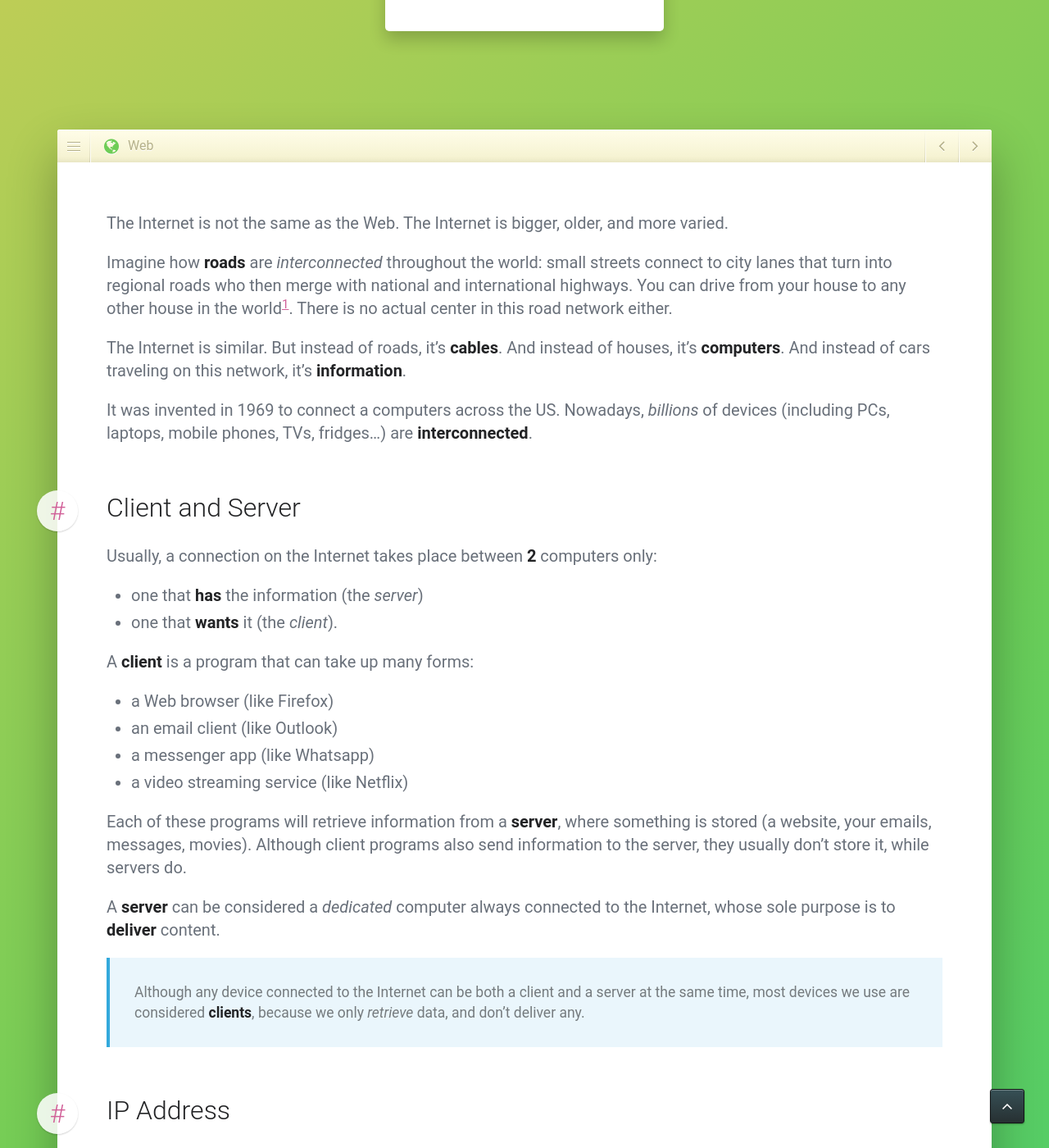
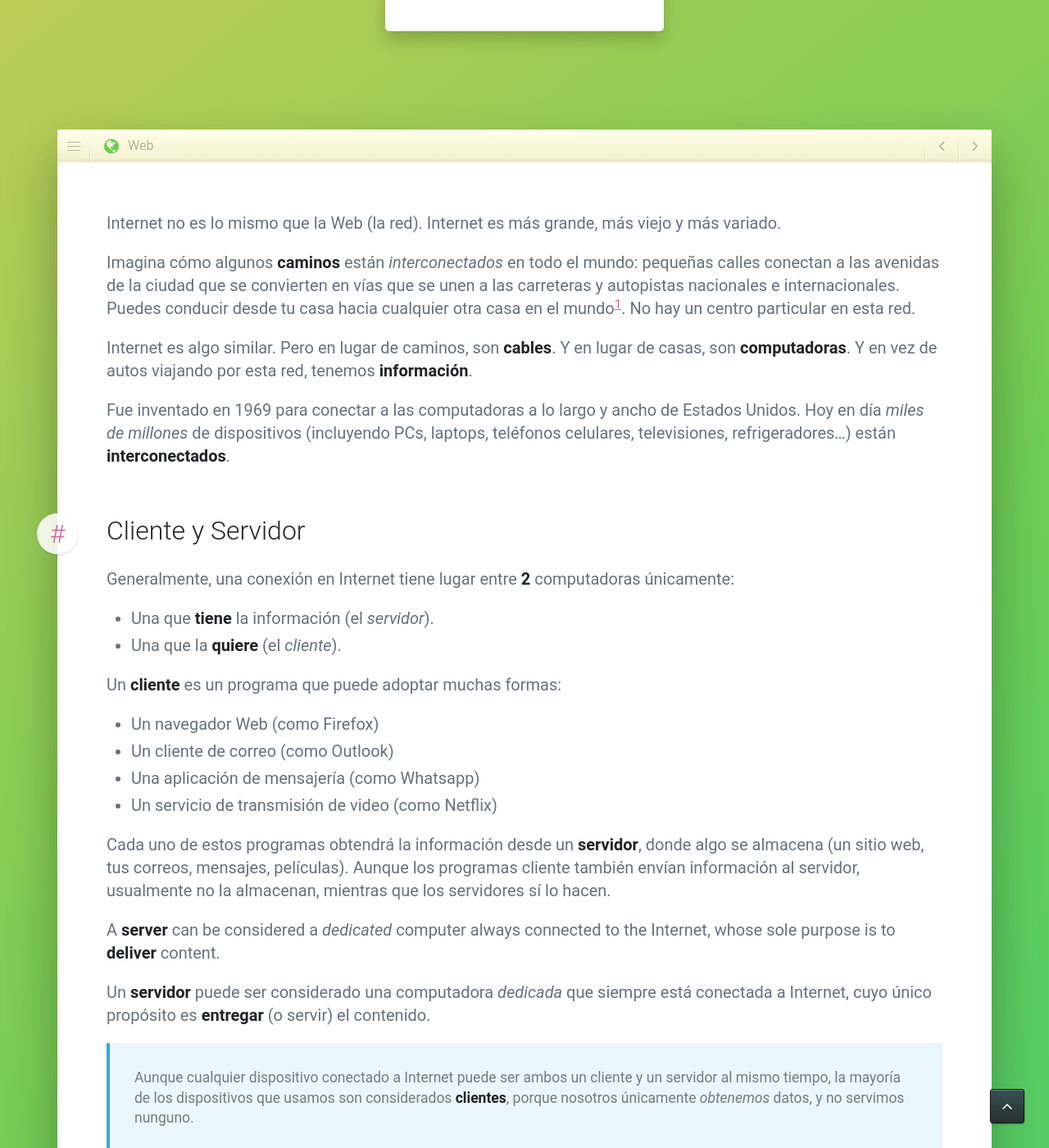
Before and after one commit to jgthms/marksheet, a Jekyll site: the page built from _posts/2015-01-02-internet.md, in a window 1280 px wide and 1400 px high, scrolled down 431 px. Shown: the whole window at 82% size. Built offline with Jekyll 4.4.1, drawn with Linux system fonts in a browser that asks for light colours; nearby versions of some CDN libraries; comment, search, counter and statistics services are not loaded; some of the changed text lies outside the part shown.

Commit message:
#1 Translating introduction, starting to translate the 'Internet' subject

```diff
--- a/_posts/2015-01-02-internet.md
+++ b/_posts/2015-01-02-internet.md
@@ -1,48 +1,51 @@
 ---
 layout: post
-title: "The <strong>Internet</strong>"
+title: "<strong>Internet</strong>"
 subtitle: "A giant <strong>network</strong> of computers"
+subtitle: "Una <strong>red</strong> gigante de computadoras"
 section: web
 ---
 
-The Internet is not the same as the Web. The Internet is bigger, older, and more varied.
+Internet no es lo mismo que la Web (la red). Internet es más grande, más viejo y más variado.
 
-Imagine how **roads** are _interconnected_ throughout the world: small streets connect to city lanes that turn into regional roads who then merge with national and international highways. You can drive from your house to any other house in the world[^1]. There is no actual center in this road network either.
+Imagina cómo algunos **caminos** están _interconectados_ en todo el mundo: pequeñas calles conectan a las avenidas de la ciudad que se convierten en vías que se unen a las carreteras y autopistas nacionales e internacionales. Puedes conducir desde tu casa hacia cualquier otra casa en el mundo[^1]. No hay un centro particular en esta red.
 
-The Internet is similar. But instead of roads, it's **cables**. And instead of houses, it's **computers**. And instead of cars traveling on this network, it's **information**.
+Internet es algo similar. Pero en lugar de caminos, son **cables**. Y en lugar de casas, son **computadoras**. Y en vez de autos viajando por esta red, tenemos **información**.
 
-It was invented in 1969 to connect a computers across the US. Nowadays, _billions_ of devices (including PCs, laptops, mobile phones, TVs, fridges...) are **interconnected**.
+Fue inventado en 1969 para conectar a las computadoras a lo largo y ancho de Estados Unidos. Hoy en día _miles de millones_ de dispositivos (incluyendo PCs, laptops, teléfonos celulares, televisiones, refrigeradores...) están **interconectados**.
 
-### Client and Server
+### Cliente y Servidor
 
-Usually, a connection on the Internet takes place between **2** computers only:
+Generalmente, una conexión en Internet tiene lugar entre **2** computadoras únicamente:
 
-* one that **has** the information (the _server_)
-* one that **wants** it (the _client_).
+* Una que **tiene** la información (el _servidor_).
+* Una que la **quiere** (el _cliente_).
 
-A **client** is a program that can take up many forms:
+Un **cliente** es un programa que puede adoptar muchas formas:
 
-* a Web browser (like Firefox)
-* an email client (like Outlook)
-* a messenger app (like Whatsapp)
-* a video streaming service (like Netflix)
+* Un navegador Web (como Firefox)
+* Un cliente de correo (como Outlook)
+* Una aplicación de mensajería (como Whatsapp)
+* Un servicio de transmisión de video (como Netflix)
 
-Each of these programs will retrieve information from a **server**, where something is stored (a website, your emails, messages, movies). Although client programs also send information to the server, they usually don't store it, while servers do.
+Cada uno de estos programas obtendrá la información desde un **servidor**, donde algo se almacena (un sitio web, tus correos, mensajes, películas). Aunque los programas cliente también envían información al servidor, usualmente no la almacenan, mientras que los servidores sí lo hacen.
 
 A **server** can be considered a _dedicated_ computer always connected to the Internet, whose sole purpose is to **deliver** content.
 
-Although any device connected to the Internet can be both a client and a server at the same time, most devices we use are considered **clients**, because we only _retrieve_ data, and don't deliver any.
+Un **servidor** puede ser considerado una computadora _dedicada_ que siempre está conectada a Internet, cuyo único propósito es **entregar** (o servir) el contenido.
+
+Aunque cualquier dispositivo conectado a Internet puede ser ambos un cliente y un servidor al mismo tiempo, la mayoría de los dispositivos que usamos son considerados **clientes**, porque nosotros únicamente _obtenemos_ datos, y no servimos nunguno.
 {: .info}
 
-### IP Address
+### Dirección IP
 
-Like every house has a specific and _unique_ postal address, each computer connected to the Internet is given an **IP address**, in order to be identified on the network.
+Al igual que toda casa tiene una dirección postal _única_ y específica, cada computadora conectada a Internet recibe una **dirección IP**, con el fin de poder ser identificada en la red.
 
-An IP address usually looks like a combination of 4 numbers: `91.198.174.192`.
+Una dirección IP normalmente aparece como una combinación de 4 números: `91.198.174.192`.
 
-### Domains
+### Dominios
 
-Although IP addresses are useful for computers to tell each other part thanks to their uniqueness, they are hard to read and remember for us humans.
+Aunque las direcciones IP son útiles para que las computadoras puedan reconocerse entre sí gracias a que son únicas, son difíciles de leer y de recordar para nosotros los humanos.
 
 That is why **domains** were created in 1985. They _associate_ an IP address like `91.198.174.192` with a string of **text** like `wikipedia.org`. As a result, both are **interchangeable**: you can go to <http://91.198.174.192> or <http://wikipedia.org> and end up on the exact same website.
 
```
Also changed, not shown: _posts/2015-01-01-introduction.md (+4 -4 lines).
